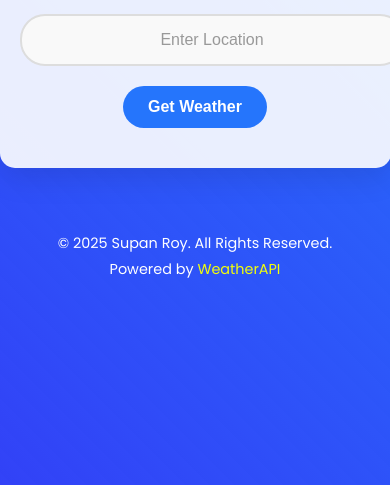
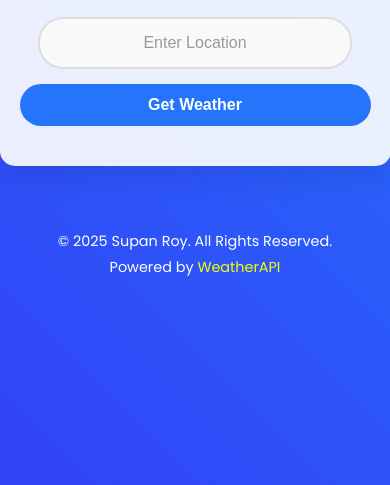
Before and after one commit to Supan-Roy/Cloud-Spark-API-Project, a plain HTML site: page index.html in a window 390 px wide. Shown: the part 359-844 px from the top of the page. Drawn offline with Linux system fonts and the light colour scheme.

Commit message:
Update index.html

```diff
--- a/index.html
+++ b/index.html
@@ -43,7 +43,6 @@
 
                 .subtitle {
                         font-family: 'Raleway', sans-serif;
-
                         font-size: 1.2rem;
                         color: #666;
                         margin-bottom: 20px;
@@ -138,7 +137,15 @@
                         }
 
                         input {
+                                width: 80%;
+                                /* Reduced width for mobile */
+                                margin-bottom: 15px;
+                        }
+
+                        button {
                                 width: 100%;
+                                /* Make button full-width on mobile */
+                                padding: 12px;
                         }
                 }
 
```
